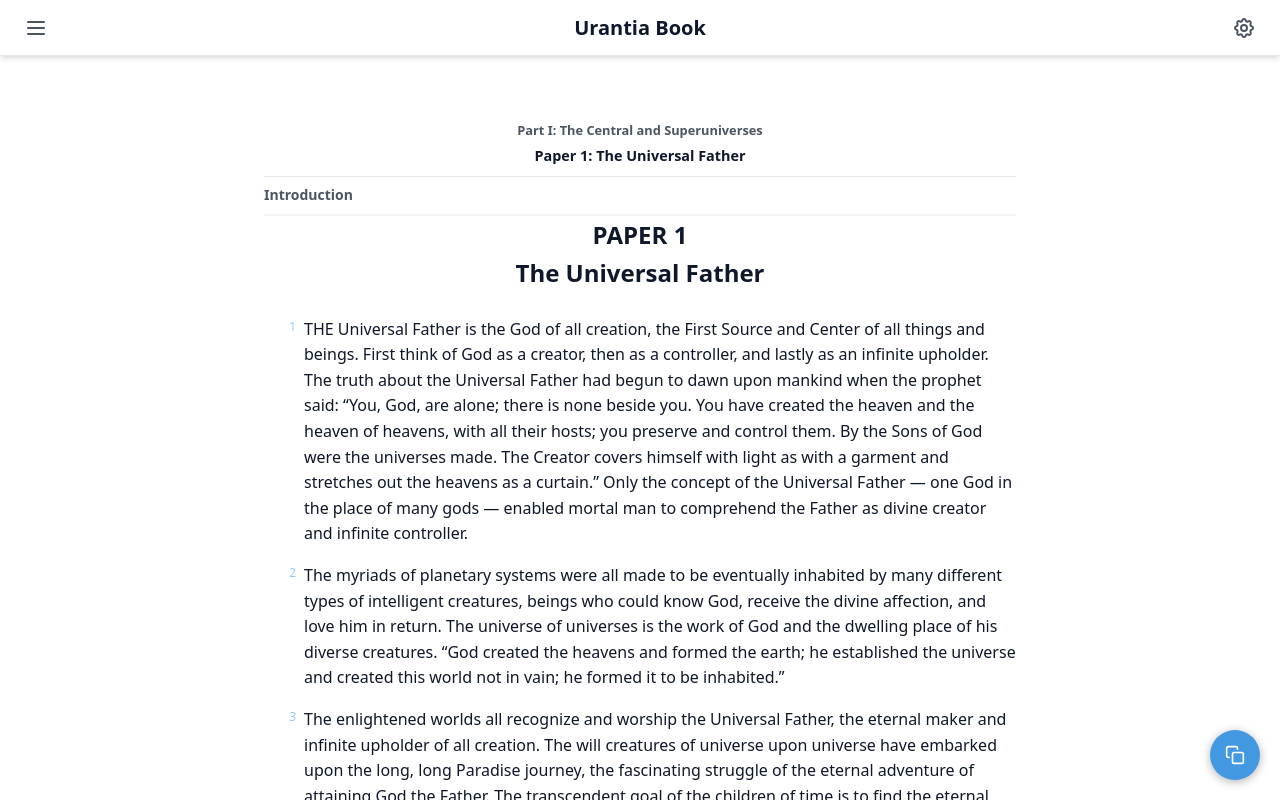
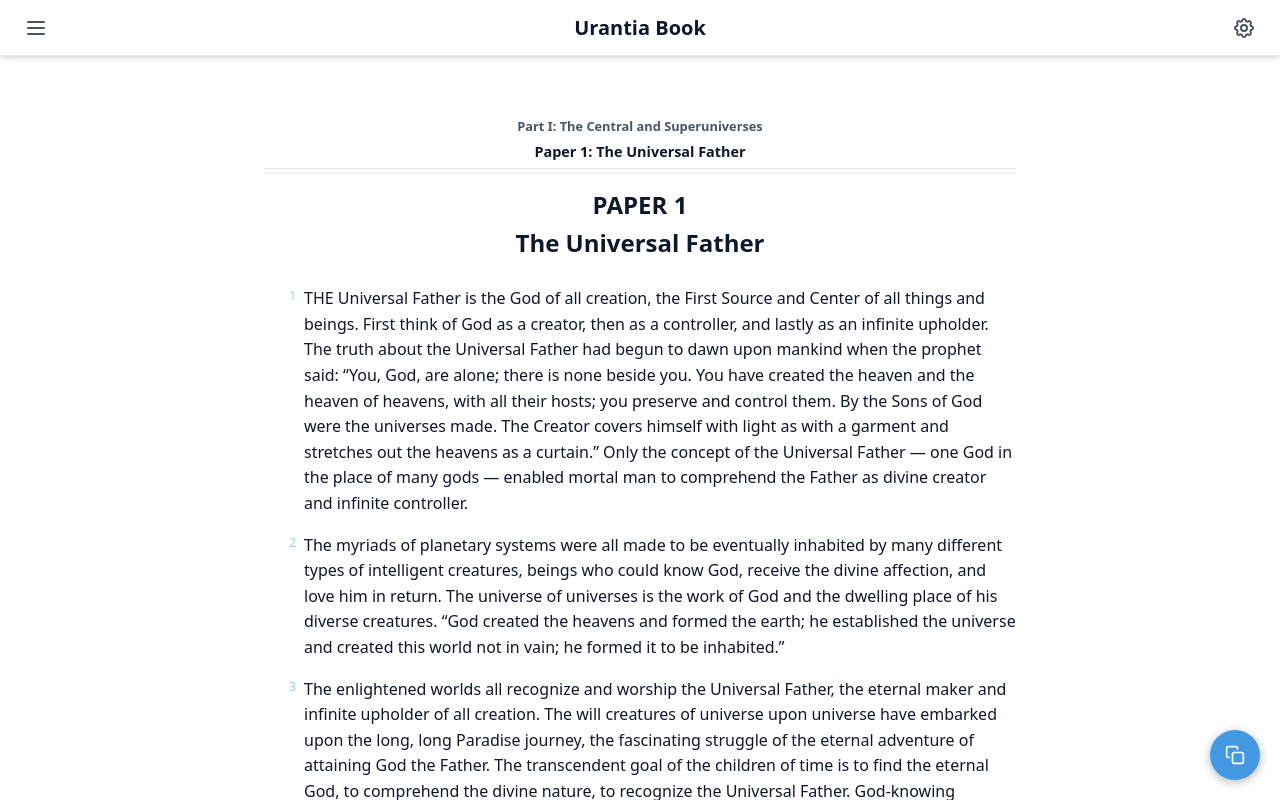
Before and after one commit to emen7/ecosystem-b, a Next.js app: page / in a window 1280 px wide. Built offline with nearby package versions, Linux system fonts and the light colour scheme.

Commit message:
now correctly replicates the behavior from the improved-demo.html

```diff
--- a/app/components/ReadingArea.tsx
+++ b/app/components/ReadingArea.tsx
@@ -419,8 +419,12 @@
 
           {/* Sticky Section Title and Jump Menu */}
           <div className="sticky-section-title">
-            {activeSection || (sections[0]?.title ?? 'Introduction')}
-          </div>
+            <span>
+              {/* Show section title but replace "Introduction" with empty string */}
+              {(activeSection && activeSection !== 'Introduction')
+                ? activeSection
+                : ''}
+            </span>
 
             {sections.length > 1 && (
               <div className="section-navigation" ref={sectionDropdownRef}>
@@ -428,7 +432,7 @@
                   className="section-dropdown-button"
                   onClick={() => setIsSectionDropdownOpen(!isSectionDropdownOpen)}
                 >
-                Jump to Section
+                  <i className="fas fa-list"></i> Jump to Section
                 </button>
                 <div className={`section-dropdown-content ${isSectionDropdownOpen ? 'show' : ''}`}>
                   {sections.map(section => (
@@ -440,12 +444,13 @@
                         handleJumpToSection(section.id);
                       }}
                     >
-                    {section.number}. {section.title.replace(/^\d+\.\s*/i, '')}
+                      {section.number === "0" ? "Introduction" : `${section.number}. ${section.title.replace(/^\d+\.\s*/i, '')}`}
                     </a>
                   ))}
                 </div>
               </div>
             )}
+          </div>
 
           {/* Paper Title */}
           <h2 className="paper-title">
--- a/app/enhanced-ui.css
+++ b/app/enhanced-ui.css
@@ -13,7 +13,7 @@
   top: 56px; /* Fixed header height */
   z-index: 20;
   background-color: inherit;
-  padding: 0.5rem 0;
+  padding: 0.25rem 0;
   border-bottom: 1px solid var(--border-color, #4a5568);
   max-width: 800px;
   margin: 0 auto;
@@ -39,7 +39,7 @@
 
 .sticky-section-title {
   position: sticky;
-  top: 120px; /* Header + sticky header height */
+  top: 100px; /* Header + sticky header height */
   padding: 0.5rem 0;
   background-color: inherit;
   z-index: 19;
@@ -50,6 +50,9 @@
   max-width: 800px;
   margin: 0 auto;
   width: 100%;
+  display: flex;
+  justify-content: space-between;
+  align-items: center;
 }
 
 /* Reading area styles */
@@ -123,7 +126,6 @@
 .section-navigation {
   position: relative;
   display: inline-block;
-  margin: 0.5rem 0;
 }
 
 .section-dropdown-button {
```
Lines whose indentation alone changed are shown as unchanged.
